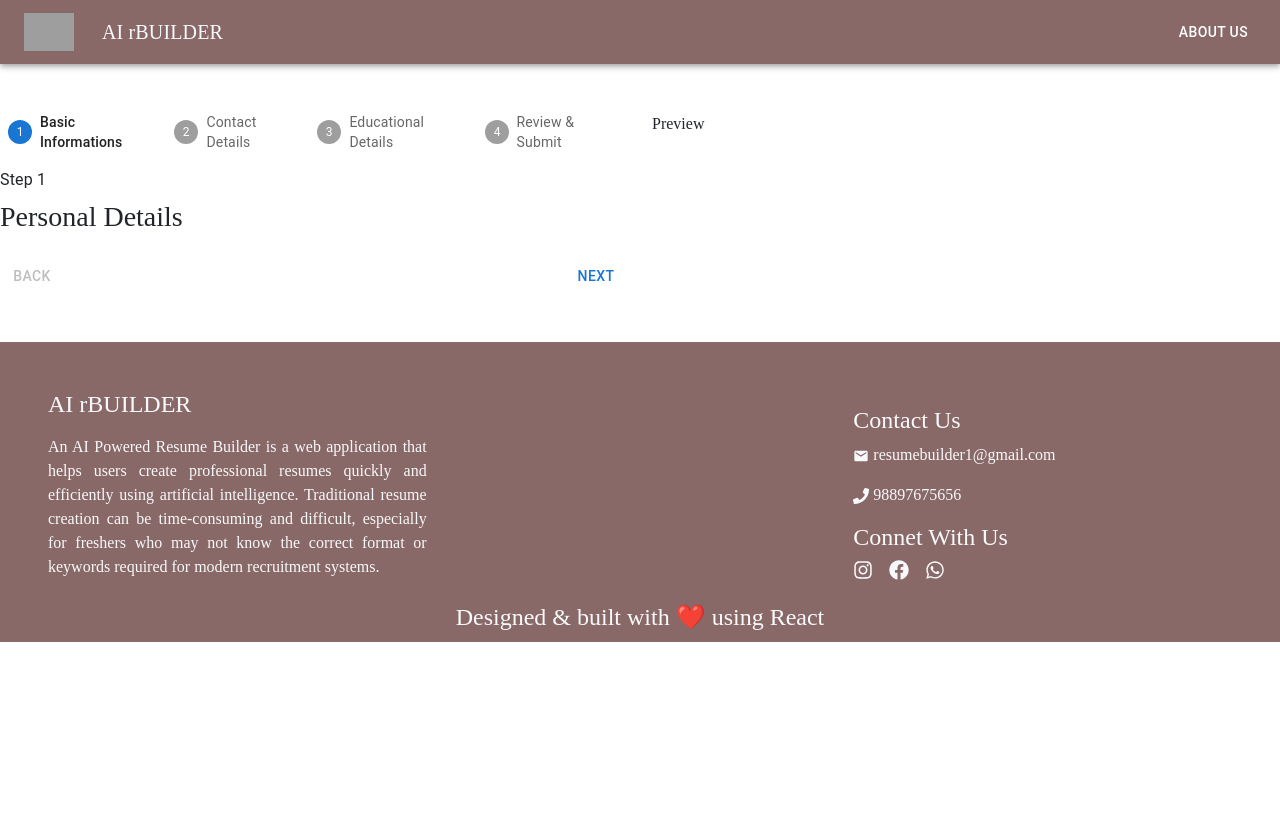
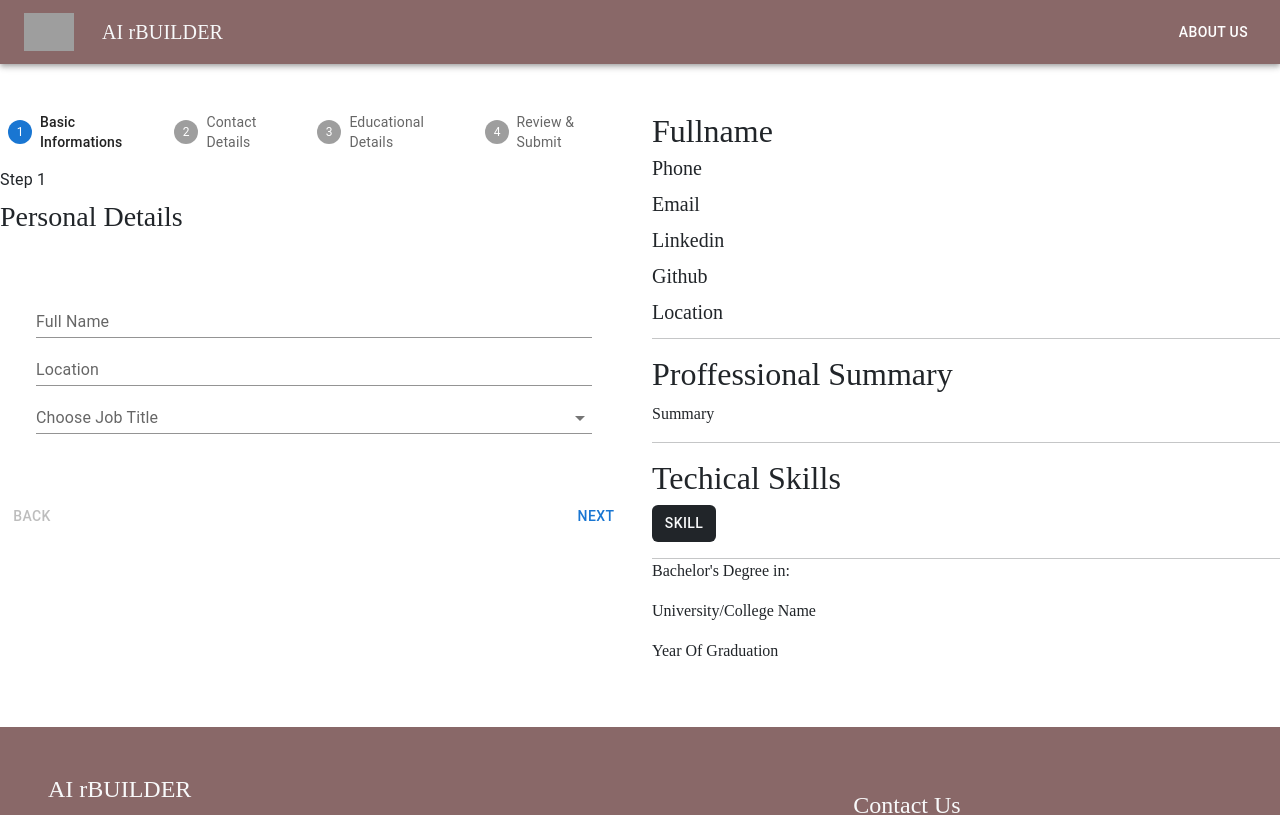
Before and after one commit to krishnakavya270-dotcom/resume-builder, a React (Vite) app: page /resume-details in a window 1280 px wide. Shown: the top 815 px of the page. Built offline with nearby package versions, Linux system fonts and the light colour scheme; grey boxes are pictures that could not be loaded; a web font is replaced by a local one.

Commit message:
16/08/2026

```diff
--- a/src/Components/Edit.jsx
+++ b/src/Components/Edit.jsx
@@ -1,10 +1,61 @@
-import React from 'react'
+import * as React from 'react';
+import Box from '@mui/material/Box';
+import Button from '@mui/material/Button';
+import Typography from '@mui/material/Typography';
+import Modal from '@mui/material/Modal';
+import { FaUserEdit } from "react-icons/fa";
+import { TextField } from '@mui/material';
+import InputLabel from '@mui/material/InputLabel';
+import MenuItem from '@mui/material/MenuItem';
+import FormControl from '@mui/material/FormControl';
+import Select from '@mui/material/Select';
+
+const style = {
+  position: 'absolute',
+  top: '50%',
+  left: '50%',
+  transform: 'translate(-50%, -50%)',
+  width: 600,
+  bgcolor: 'background.paper',
+  border: '2px solid #000',
+  boxShadow: 24,
+  p: 4,
+};
 
 function Edit() {
+  const [open, setOpen] = React.useState(false);
+  const handleOpen = () => setOpen(true);
+  const handleClose = () => setOpen(false);
   return (
     <div>
-      Edit
-
+      <Button style={{ color: '#421c03' }} className='btn' onClick={handleOpen}><FaUserEdit size={20} className='me-1' />Edit CV</Button>
+      <Modal
+        open={open}
+        onClose={handleClose}
+        aria-labelledby="modal-modal-title"
+        aria-describedby="modal-modal-description"
+      >
+        <Box sx={style}>
+          <Typography id="modal-modal-title" variant="h6" component="h2">
+            Edit Resume Details
+          </Typography>
+          <Box id="modal-modal-description" sx={{ mt: 2 }}>
+            <div>
+              <h3>Personal Details</h3>
+              <div className='row p-5'>
+                <TextField id="standard-basic-name" label="Full Name" variant="standard" />
+                <TextField id="standard-basic-loc" label="Location" variant="standard" />
+                <FormControl variant="standard"  >
+                  <InputLabel id="demo-simple-select-label">Choose Job Title</InputLabel>
+                  <Select labelId="demo-simple-select-label" id="demo-simple-select" label="Job" >
+                    <MenuItem value={"job"}>Ten</MenuItem>
+                  </Select>
+                </FormControl>
+              </div>
+            </div>
+          </Box>
+        </Box>
+      </Modal>
     </div>
   )
 }
--- a/src/Components/Preview.jsx
+++ b/src/Components/Preview.jsx
@@ -1,9 +1,26 @@
+import { Divider, Button } from '@mui/material'
 import React from 'react'
 
 function Preview() {
   return (
     <div>
-      Preview
+      <h2>Fullname</h2>
+      <p className='fs-5 lh-1'>Phone</p>
+      <p className='fs-5 lh-1'>Email</p>
+      <p className='fs-5 lh-1'>Linkedin</p>
+      <p className='fs-5 lh-1'>Github</p>
+      <p className='fs-5 lh-1'>Location</p>
+      <Divider className='bg-dark mb-3' />
+      <h2>Proffessional Summary</h2>
+      <p>Summary</p>
+      <Divider className='bg-dark mb-3' />
+      <h2>Techical Skills</h2>
+      <span>  <Button variant='text' className='bg-dark text-light rounded'>Skill</Button></span>
+      <Divider className='bg-dark mt-3' />
+      <p>Bachelor's Degree in:</p>
+      <p>University/College Name</p>
+      <p>Year Of Graduation</p>
+
 
     </div>
   )
--- a/src/Components/Resumeinput.jsx
+++ b/src/Components/Resumeinput.jsx
@@ -5,6 +5,11 @@ import Step from '@mui/material/Step';
 import StepLabel from '@mui/material/StepLabel';
 import Button from '@mui/material/Button';
 import Typography from '@mui/material/Typography';
+import { TextField } from '@mui/material';
+import InputLabel from '@mui/material/InputLabel';
+import MenuItem from '@mui/material/MenuItem';
+import FormControl from '@mui/material/FormControl';
+import Select from '@mui/material/Select';
 
 const steps = ['Basic Informations', 'Contact Details', 'Educational Details', 'Review & Submit'];
 function Resumeinput() {
@@ -15,25 +20,44 @@ function Resumeinput() {
   const handleBack = () => {
     setActiveStep((prevActiveStep) => prevActiveStep - 1);
   };
-
   const renderFormCount = (stepCount) => {
     switch (stepCount) {
       case 0: return (
         <div>
           <h3>Personal Details</h3>
+          <div className='row p-5'>
+            <TextField id="standard-basic-name" label="Full Name" variant="standard" />
+            <TextField id="standard-basic-loc" label="Location" variant="standard" />
+            <FormControl variant="standard"  >
+              <InputLabel id="demo-simple-select-label">Choose Job Title</InputLabel>
+              <Select labelId="demo-simple-select-label" id="demo-simple-select" label="Job" >
+                <MenuItem value={"job"}>Ten</MenuItem>
+              </Select>
+            </FormControl>
+          </div>
         </div>
       )
-
         break;
       case 1: return (
         <div>
           <h3>Contact Details</h3>
+          <div className='row p-5'>
+            <TextField id="standard-basic-email" label="Email" variant="standard" />
+            <TextField id="standard-basic-phno" label="Contact Number" variant="standard" />
+            <TextField id="standard-basic-link" label="Linkedin Link" variant="standard" />
+            <TextField id="standard-basic-github" label="Github Link" variant="standard" />
+          </div>
         </div>
       )
         break;
       case 2: return (
         <div>
           <h3>Educational Details</h3>
+          <div className='row p-5'>
+            <TextField id="standard-basic-degree" label="Bachelor's Degree" variant="standard" />
+            <TextField id="standard-basic-college" label="University/college Name" variant="standard" />
+            <TextField id="standard-basic-year" label="Year Of Graduation" variant="standard" />
+          </div>
         </div>
       )
         break;
@@ -43,7 +67,6 @@ function Resumeinput() {
         </div>
       )
         break;
-
       default: return null
         break;
     }
@@ -54,7 +77,6 @@ function Resumeinput() {
         {steps.map((label, index) => {
           const stepProps = {};
           const labelProps = {};
-
           return (
             <Step key={label} {...stepProps}>
               <StepLabel {...labelProps}>{label}</StepLabel>
@@ -79,27 +101,16 @@ function Resumeinput() {
           <Typography sx={{ mt: 2, mb: 1 }}>Step {activeStep + 1}</Typography>
           <Box>
             {
-            renderFormCount(activeStep)
+              renderFormCount(activeStep)
             }
           </Box>
-
-
           <Box sx={{ display: 'flex', flexDirection: 'row', pt: 2 }}>
-            <Button
-              color="inherit"
-              disabled={activeStep === 0}
-              onClick={handleBack}
-              sx={{ mr: 1 }}
-            >
-              Back
-            </Button>
+            <Button  color="inherit" disabled={activeStep === 0} onClick={handleBack}  sx={{ mr: 1 }} > Back</Button>
             <Box sx={{ flex: '1 1 auto' }} />
-
             {activeStep === steps.length - 1
               ?
               <Button>GENERATE AI SKILLS AND SUMMARY</Button>
               : <Button onClick={handleNext} > NEXT    </Button>}
-
           </Box>
         </React.Fragment>
       )}
--- a/src/Pages/View.jsx
+++ b/src/Pages/View.jsx
@@ -1,9 +1,42 @@
 import React from 'react'
+import { FaDownload } from "react-icons/fa";
+import Edit from '../Components/Edit'
+import { Link } from 'react-router-dom';
+import { IoDocumentText } from "react-icons/io5";
+import { FaBackward } from "react-icons/fa";
+import { IoMdRefresh } from "react-icons/io";
+import Preview from '../Components/Preview';
 
 function View() {
   return (
-    <div>
-      View
+    <div className='container my-5'>
+      <div className='row'>
+        <div className="col-lg-2"></div>
+        <div className="col-lg-8">
+            {/* navigation icons */}
+              <div className='d-flex justify-content-center align-items-center'>
+            {/* download */}
+            <button className='btn mx-2'><FaDownload />Download CV</button>
+            {/* edit */}
+            <Edit/>
+
+            {/* all resumes */}
+            <Link style={{color:'#421c03'}} to={'/all-resumes'} className='btn mx-2'>  <IoDocumentText size={20} />  All Resumes</Link>
+            {/* download history */}
+             <Link style={{color:'#421c03'}} to={'/downloads'} className='btn mx-2'><IoMdRefresh size={20}/>  Download History</Link>
+            {/* back */}
+             <Link style={{color:'#421c03'}} to={'/resume-details'} className='btn mx-2'> <FaBackward size={20} />  Previous</Link>
+
+       </div>
+       <div className='p-5'>
+        <Preview/>
+
+       </div>
+        </div>
+        <div className="col-lg-2"></div>
+
+      </div>
+
     </div>
   )
 }
```
